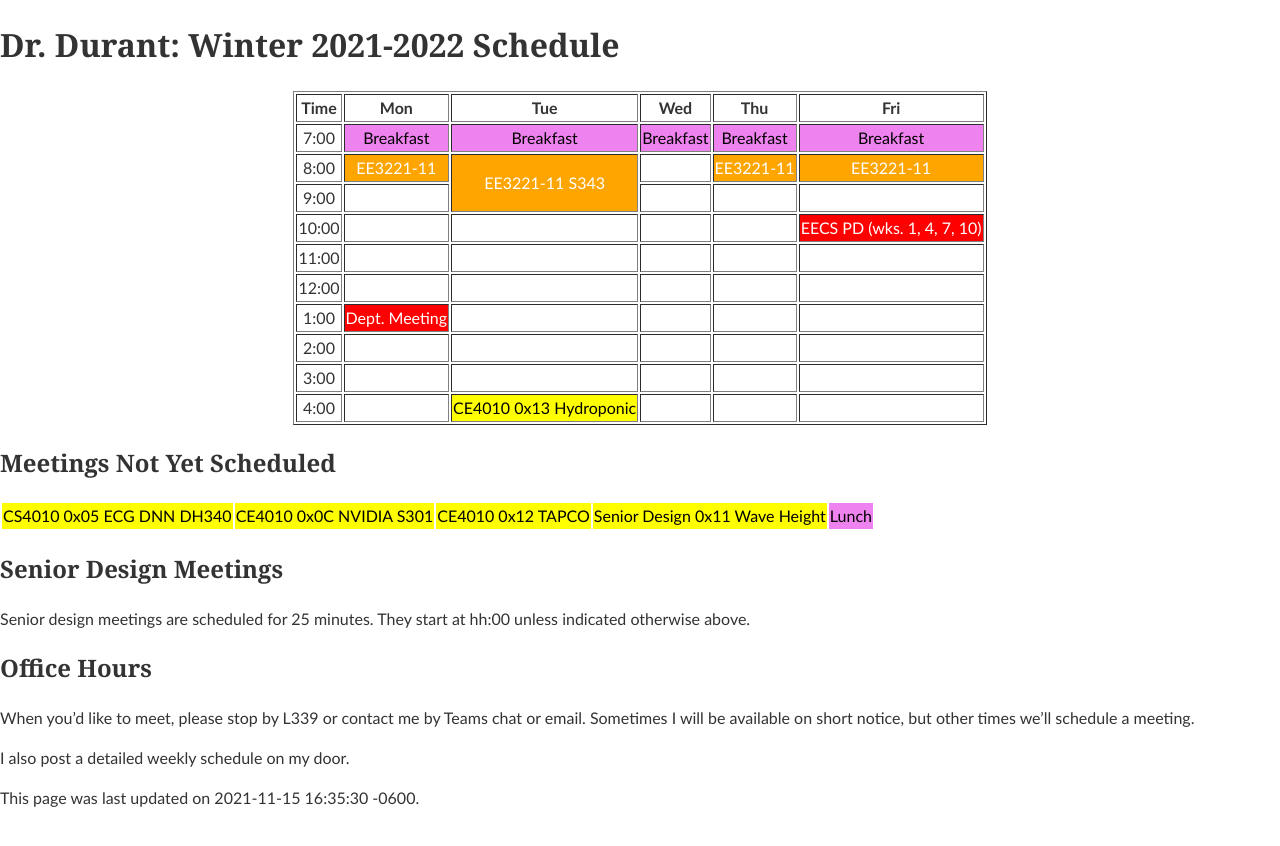
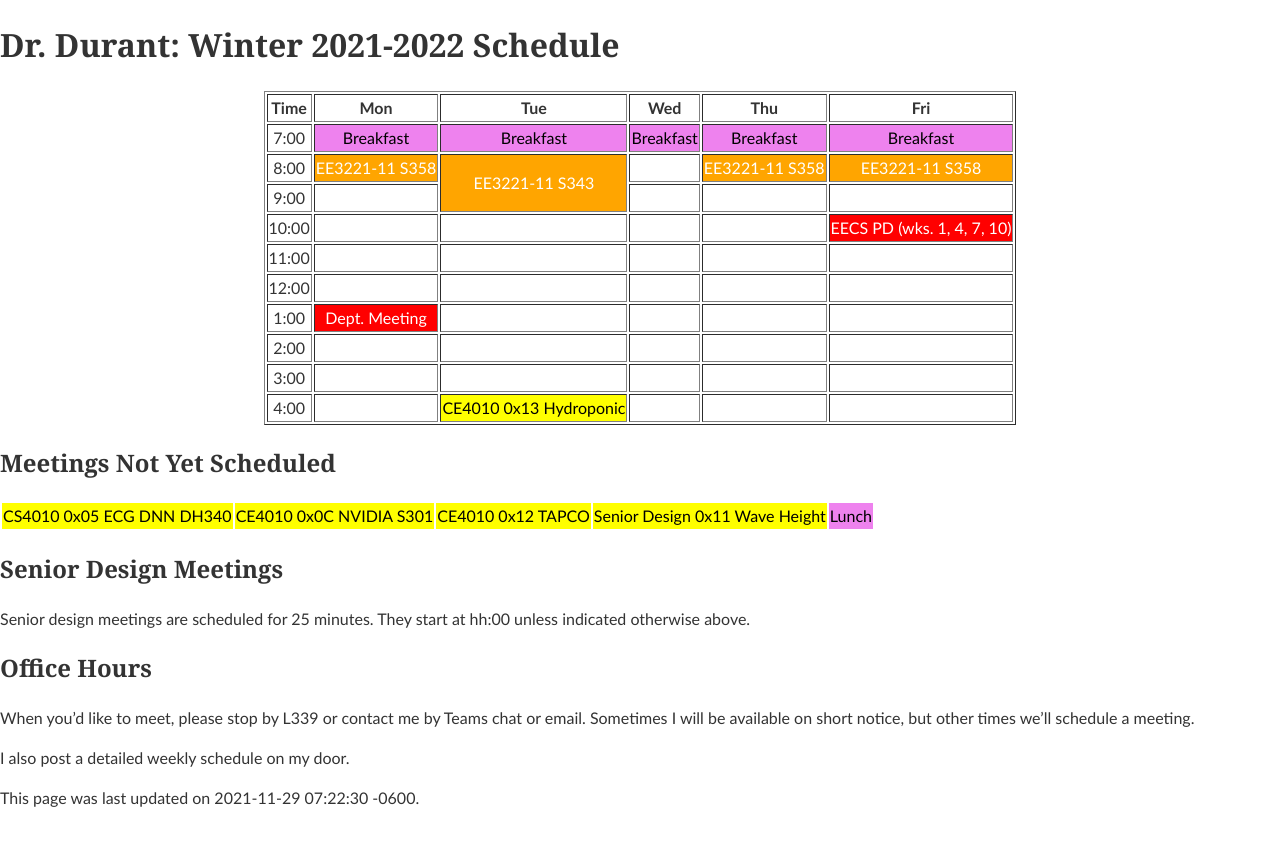
Before and after one commit to edurant/edurant.github.io, a Jekyll site: the page built from sched/w2122.md, in a window 1280 px wide. Shown: the top 846 px of the page. Built offline with Jekyll 4.4.1, drawn with Linux system fonts in a browser that asks for light colours.

Commit message:
winter ee3221 room assigned

```diff
--- a/sched/w2122.md
+++ b/sched/w2122.md
@@ -1,6 +1,6 @@
 ---
 title: "Dr. Durant: Winter 2021-2022 Schedule"
-date: 2021-11-15 16:35:30 -0600
+date: 2021-11-29 07:22:30 -0600
 ---
 
 <style type="text/css">
@@ -13,17 +13,17 @@ td.lunch  { background-color: violet;  color: black; }
 
 <div align="center">
 <table border>
-<tr><th>Time</th>       <th>Mon</th>                        <th>Tue</th>                                        <th>Wed</th>                        <th>Thu</th>                        <th>Fri</th>                                    </tr>
-<tr><td>7:00</td>       <td class="lunch">Breakfast</td>    <td class="lunch">Breakfast</td>                    <td class="lunch">Breakfast</td>    <td class="lunch">Breakfast</td>    <td class="lunch">Breakfast</td>                </tr>
-<tr><td>8:00</td>       <td class="ee3221">EE3221-11</td>   <td class="ee3221" rowspan="2">EE3221-11 S343</td>  <td>&nbsp;</td>                     <td class="ee3221">EE3221-11</td>   <td class="ee3221">EE3221-11</td>               </tr>
-<tr><td>9:00</td>       <td>&nbsp;</td>                                                                         <td>&nbsp;</td>                     <td>&nbsp;</td>                     <td>&nbsp;</td>                                 </tr>
-<tr><td>10:00</td>      <td>&nbsp;</td>                     <td>&nbsp;</td>                                     <td>&nbsp;</td>                     <td>&nbsp;</td>                     <td class="am">EECS PD (wks. 1, 4, 7, 10)</td>  </tr>
-<tr><td>11:00</td>      <td>&nbsp;</td>                     <td>&nbsp;</td>                                     <td>&nbsp;</td>                     <td>&nbsp;</td>                     <td>&nbsp;</td>                                 </tr>
-<tr><td>12:00</td>      <td>&nbsp;</td>                     <td>&nbsp;</td>                                     <td>&nbsp;</td>                     <td>&nbsp;</td>                     <td>&nbsp;</td>                                 </tr>
-<tr><td>1:00</td>       <td class="am">Dept. Meeting</td>   <td>&nbsp;</td>                                     <td>&nbsp;</td>                     <td>&nbsp;</td>                     <td>&nbsp;</td>                                 </tr>
-<tr><td>2:00</td>       <td>&nbsp;</td>                     <td>&nbsp;</td>                                     <td>&nbsp;</td>                     <td>&nbsp;</td>                     <td>&nbsp;</td>                                 </tr>
-<tr><td>3:00</td>       <td>&nbsp;</td>                     <td>&nbsp;</td>                                     <td>&nbsp;</td>                     <td>&nbsp;</td>                     <td>&nbsp;</td>                                 </tr>
-<tr><td>4:00</td>       <td>&nbsp;</td>                     <td class="ce4010">CE4010 0x13 Hydroponic</td>      <td>&nbsp;</td>                     <td>&nbsp;</td>                     <td>&nbsp;</td>                                 </tr>
+<tr><th>Time</th>       <th>Mon</th>                            <th>Tue</th>                                        <th>Wed</th>                        <th>Thu</th>                            <th>Fri</th>                                    </tr>
+<tr><td>7:00</td>       <td class="lunch">Breakfast</td>        <td class="lunch">Breakfast</td>                    <td class="lunch">Breakfast</td>    <td class="lunch">Breakfast</td>        <td class="lunch">Breakfast</td>                </tr>
+<tr><td>8:00</td>       <td class="ee3221">EE3221-11 S358</td>  <td class="ee3221" rowspan="2">EE3221-11 S343</td>  <td>&nbsp;</td>                     <td class="ee3221">EE3221-11 S358</td>  <td class="ee3221">EE3221-11 S358</td>          </tr>
+<tr><td>9:00</td>       <td>&nbsp;</td>                                                                             <td>&nbsp;</td>                     <td>&nbsp;</td>                         <td>&nbsp;</td>                                 </tr>
+<tr><td>10:00</td>      <td>&nbsp;</td>                         <td>&nbsp;</td>                                     <td>&nbsp;</td>                     <td>&nbsp;</td>                         <td class="am">EECS PD (wks. 1, 4, 7, 10)</td>  </tr>
+<tr><td>11:00</td>      <td>&nbsp;</td>                         <td>&nbsp;</td>                                     <td>&nbsp;</td>                     <td>&nbsp;</td>                         <td>&nbsp;</td>                                 </tr>
+<tr><td>12:00</td>      <td>&nbsp;</td>                         <td>&nbsp;</td>                                     <td>&nbsp;</td>                     <td>&nbsp;</td>                         <td>&nbsp;</td>                                 </tr>
+<tr><td>1:00</td>       <td class="am">Dept. Meeting</td>       <td>&nbsp;</td>                                     <td>&nbsp;</td>                     <td>&nbsp;</td>                         <td>&nbsp;</td>                                 </tr>
+<tr><td>2:00</td>       <td>&nbsp;</td>                         <td>&nbsp;</td>                                     <td>&nbsp;</td>                     <td>&nbsp;</td>                         <td>&nbsp;</td>                                 </tr>
+<tr><td>3:00</td>       <td>&nbsp;</td>                         <td>&nbsp;</td>                                     <td>&nbsp;</td>                     <td>&nbsp;</td>                         <td>&nbsp;</td>                                 </tr>
+<tr><td>4:00</td>       <td>&nbsp;</td>                         <td class="ce4010">CE4010 0x13 Hydroponic</td>      <td>&nbsp;</td>                     <td>&nbsp;</td>                         <td>&nbsp;</td>                                 </tr>
 </table>
 </div>
 
```
